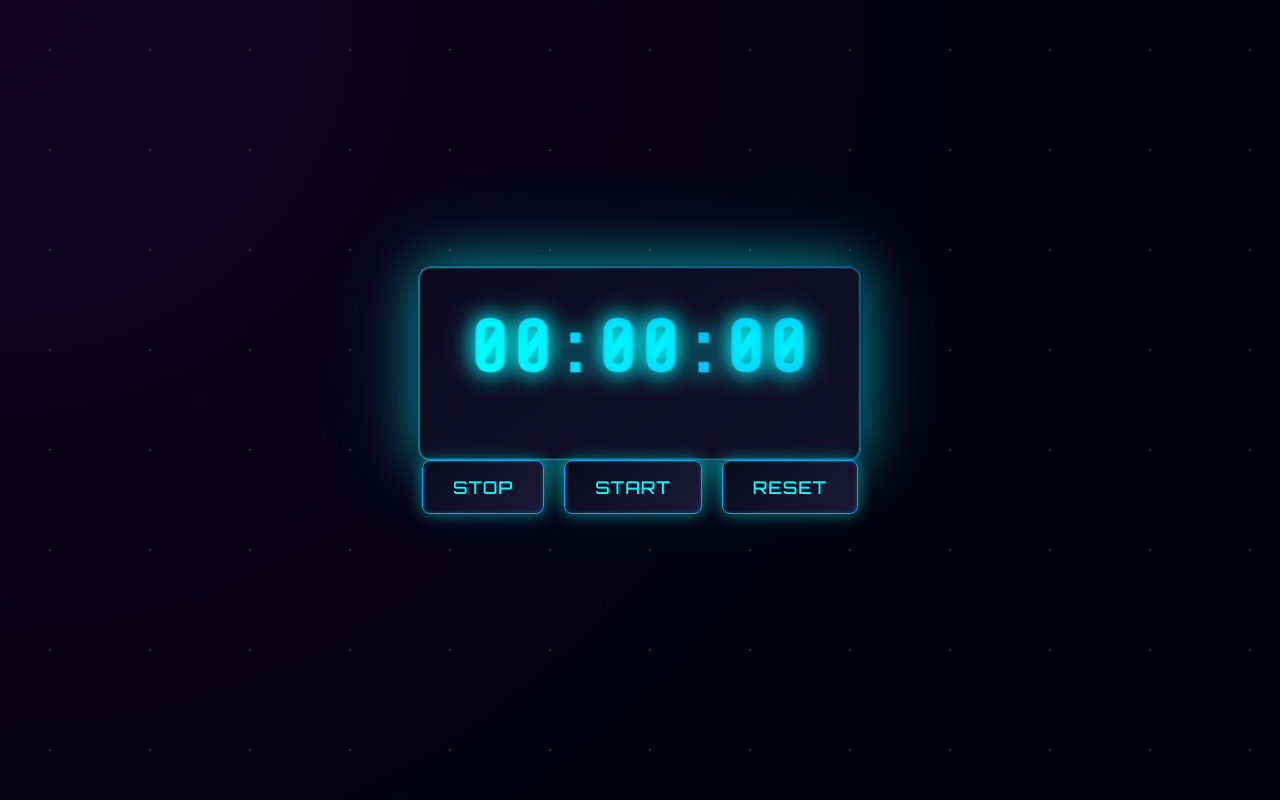
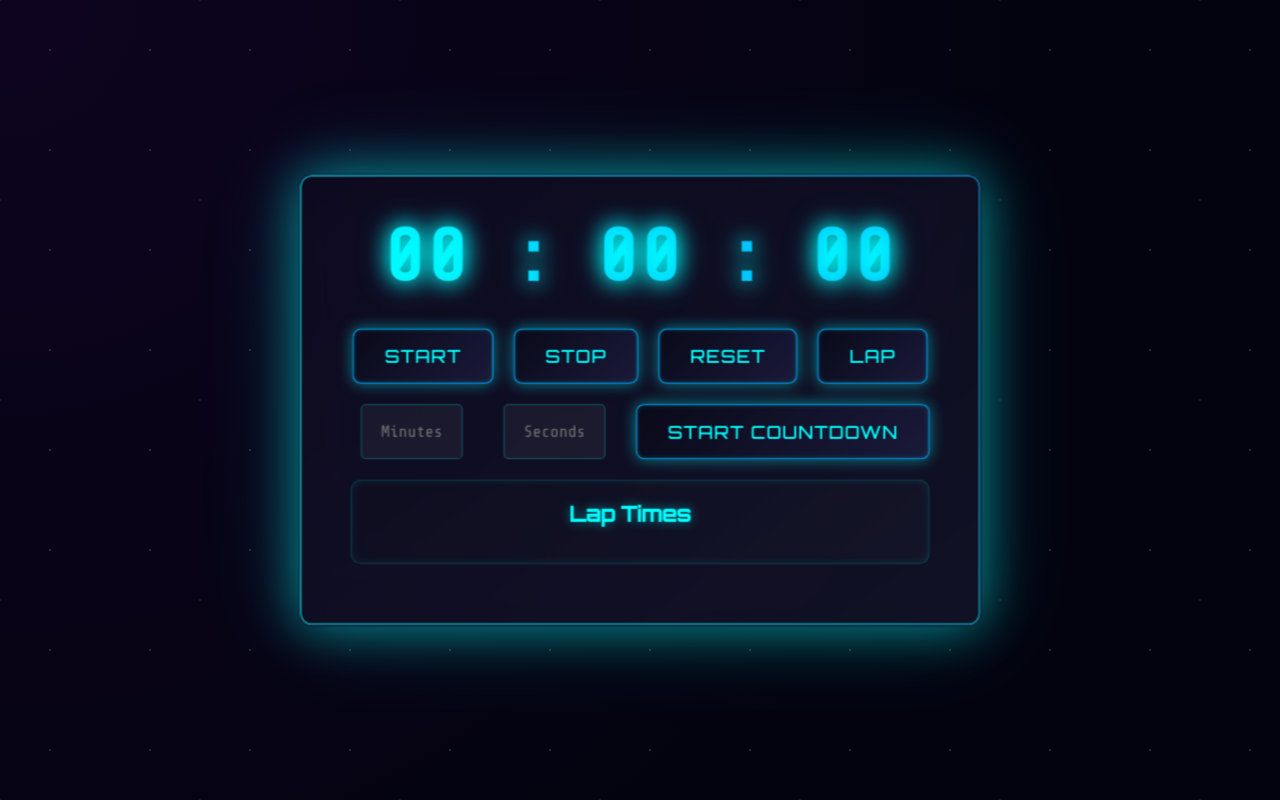
Before and after one commit to TiwariDivya25/PRODIGY_WD_02, a plain HTML site: page index.html in a window 1280 px wide. Drawn offline with nearby package versions, Linux system fonts and the light colour scheme.

Commit message:
Update index.html

```diff
--- a/index.html
+++ b/index.html
@@ -1,24 +1,35 @@
 <!DOCTYPE html>
-<html>
+<html lang="en">
 <head>
-    <title>Stopwatch</title>
-    <meta charset="UTF-8">
-    <meta http-equiv="X-UA-Compatible" content="IE=edge">
-    <meta name="viewport" content="width=device-width, initial-scale=1.0">
+  <meta charset="UTF-8" />
+  <meta name="viewport" content="width=device-width, initial-scale=1.0" />
+  <title>Ultimate Stopwatch</title>
   <link rel="stylesheet" href="styles.css" />
+  <link href="https://fonts.googleapis.com/css2?family=Orbitron:wght@500&display=swap" rel="stylesheet" />
 </head>
 <body>
   <div class="stopwatch">
-        <div class="timerDisplay">00:00:00</div>
+    <div class="timerDisplay">00 : 00 : 00</div>
+
+    <div class="functions">
+      <button id="startBtn" class="button">Start</button>
+      <button id="stopBtn" class="button">Stop</button>
+      <button id="resetBtn" class="button">Reset</button>
+      <button id="lapBtn" class="button">Lap</button>
     </div>
 
-      <div class="functions">
-        <button id="stopBtn" class="button">Stop</button>
-        <button id="startBtn" class="button">Start</button>
-        <button id="resetBtn" class="button">Reset</button>
+    <div class="countdown-input functions">
+      <input type="number" id="countdownMinutes" placeholder="Minutes" min="0" />
+      <input type="number" id="countdownSeconds" placeholder="Seconds" min="0" max="59" />
+      <button id="startCountdown" class="button">Start Countdown</button>
     </div>
 
-      <!-- 🔗 Add JavaScript here -->
+    <div class="laps functions">
+      <h3>Lap Times</h3>
+      <ul id="lapList"></ul>
+    </div>
+  </div>
+
   <script src="script.js"></script>
 </body>
 </html>
```
Lines whose indentation alone changed are shown as unchanged.
